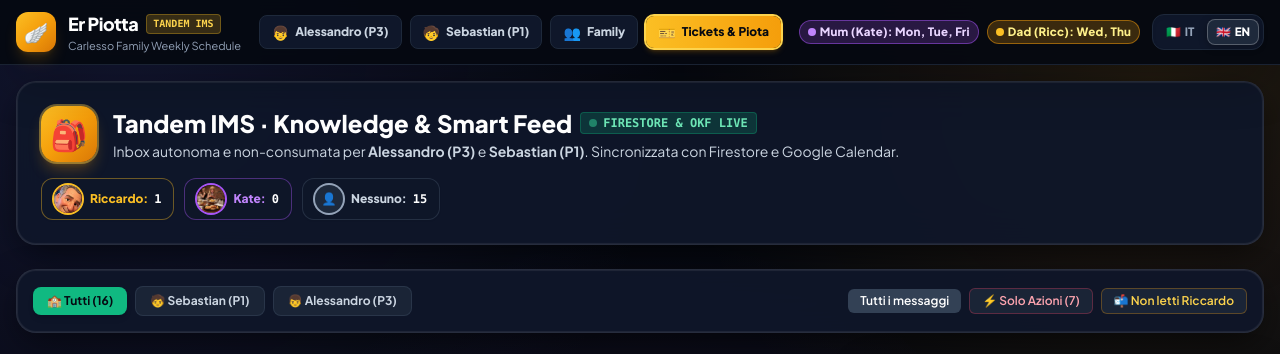
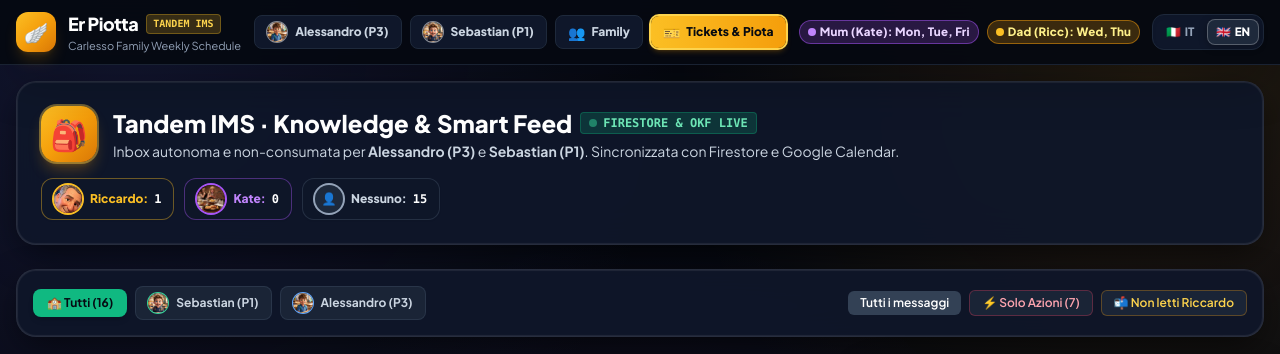
Before and after one commit to palladius/er-piotta, an Astro site: page /er-piotta/tickets in a window 1280 px wide. Shown: the top 354 px of the page. Built offline with nearby package versions, Linux system fonts and the light colour scheme; Astro itself is replaced by a stand-in of ours.

Commit message:
feat: add Pixar-style school classroom portraits for Ale and Sebi in navigation, headers, and filters

```diff
--- a/src/data/schoolData.ts
+++ b/src/data/schoolData.ts
@@ -166,7 +166,7 @@
   classTeacher: 'Herr Marvin Biehl (DE) & Mr Dannie Keates (EN)',
   avatarEmoji: '👦',
   avatarBg: 'bg-gradient-to-br from-blue-500 to-indigo-700',
-  avatarImg: '/avatars/avatar_ale.png',
+  avatarImg: '/avatars/avatar_ale_school.jpg',
   pdfUrl: '/docs/Primary-3-Info-Evening-Tandem.pdf',
   pdfLabelIt: 'Scarica PDF Ufficiale Primary 3 (Info Evening & Orari)',
   pdfLabelEn: 'Download Official Primary 3 PDF (Info Evening & Schedule)',
@@ -660,7 +660,7 @@
   classTeacher: 'Frau Xenia Faux (DE) & Ms Gaby Rayment (EN)',
   avatarEmoji: '🧒',
   avatarBg: 'bg-gradient-to-br from-emerald-500 to-teal-700',
-  avatarImg: '/avatars/avatar_sebi.png',
+  avatarImg: '/avatars/avatar_sebi_school.jpg',
   pdfUrl: '/docs/Primary-1-Schedule-Tandem.pdf',
   pdfLabelIt: 'Scarica PDF Orario Ufficiale Primary 1 (1° Semestre)',
   pdfLabelEn: 'Download Official Primary 1 PDF (1st Semester Timetable)',
--- a/src/layouts/Layout.astro
+++ b/src/layouts/Layout.astro
@@ -55,13 +55,13 @@
 
       <!-- Quick Switcher Tabs -->
       <div class="flex items-center gap-2">
-        <a href={`${baseUrl}/ale`} class={`flex items-center space-x-1.5 px-3 py-1.5 rounded-lg text-xs font-extrabold transition no-underline ${activeTab === 'ale' ? 'bg-blue-600 text-white shadow-md shadow-blue-500/30 ring-2 ring-blue-400' : 'bg-slate-900 text-slate-300 hover:bg-slate-800 hover:text-white border border-slate-800'}`}>
-          <span class="text-sm">👦</span>
+        <a href={`${baseUrl}/ale`} class={`flex items-center space-x-2 px-3 py-1.5 rounded-lg text-xs font-extrabold transition no-underline ${activeTab === 'ale' ? 'bg-blue-600 text-white shadow-md shadow-blue-500/30 ring-2 ring-blue-400' : 'bg-slate-900 text-slate-300 hover:bg-slate-800 hover:text-white border border-slate-800'}`}>
+          <img src={`${baseUrl}/avatars/avatar_ale_school.jpg`} alt="Ale" class="w-5 h-5 rounded-full object-cover ring-1 ring-white/50" />
           <span>Alessandro (P3)</span>
         </a>
 
-        <a href={`${baseUrl}/sebi`} class={`flex items-center space-x-1.5 px-3 py-1.5 rounded-lg text-xs font-extrabold transition no-underline ${activeTab === 'sebi' ? 'bg-emerald-600 text-white shadow-md shadow-emerald-500/30 ring-2 ring-emerald-400' : 'bg-slate-900 text-slate-300 hover:bg-slate-800 hover:text-white border border-slate-800'}`}>
-          <span class="text-sm">🧒</span>
+        <a href={`${baseUrl}/sebi`} class={`flex items-center space-x-2 px-3 py-1.5 rounded-lg text-xs font-extrabold transition no-underline ${activeTab === 'sebi' ? 'bg-emerald-600 text-white shadow-md shadow-emerald-500/30 ring-2 ring-emerald-400' : 'bg-slate-900 text-slate-300 hover:bg-slate-800 hover:text-white border border-slate-800'}`}>
+          <img src={`${baseUrl}/avatars/avatar_sebi_school.jpg`} alt="Seby" class="w-5 h-5 rounded-full object-cover ring-1 ring-white/50" />
           <span>Sebastian (P1)</span>
         </a>
 
--- a/src/pages/tickets.astro
+++ b/src/pages/tickets.astro
@@ -115,11 +115,13 @@
       <button data-filter="all" class="filter-btn active px-3.5 py-1.5 rounded-lg text-xs font-bold transition-all bg-emerald-500 text-slate-950 shadow-md">
         🏫 Tutti ({totalCount})
       </button>
-      <button data-filter="seby" class="filter-btn px-3.5 py-1.5 rounded-lg text-xs font-bold transition-all bg-slate-800/80 text-slate-300 hover:bg-slate-700 hover:text-white border border-slate-700/60">
-        🧒 Sebastian (P1)
+      <button data-filter="seby" class="filter-btn flex items-center gap-2 px-3 py-1.5 rounded-lg text-xs font-bold transition-all bg-slate-800/80 text-slate-300 hover:bg-slate-700 hover:text-white border border-slate-700/60">
+        <img src={`${baseUrl}/avatars/avatar_sebi_school.jpg`} alt="Seby" class="w-5 h-5 rounded-full object-cover ring-1 ring-emerald-400" />
+        <span>Sebastian (P1)</span>
       </button>
-      <button data-filter="ale" class="filter-btn px-3.5 py-1.5 rounded-lg text-xs font-bold transition-all bg-slate-800/80 text-slate-300 hover:bg-slate-700 hover:text-white border border-slate-700/60">
-        👦 Alessandro (P3)
+      <button data-filter="ale" class="filter-btn flex items-center gap-2 px-3 py-1.5 rounded-lg text-xs font-bold transition-all bg-slate-800/80 text-slate-300 hover:bg-slate-700 hover:text-white border border-slate-700/60">
+        <img src={`${baseUrl}/avatars/avatar_ale_school.jpg`} alt="Ale" class="w-5 h-5 rounded-full object-cover ring-1 ring-blue-400" />
+        <span>Alessandro (P3)</span>
       </button>
     </div>
 
```
Also changed, not shown: public/avatars/avatar_ale_school.jpg (added), public/avatars/avatar_sebi_school.jpg (added).
